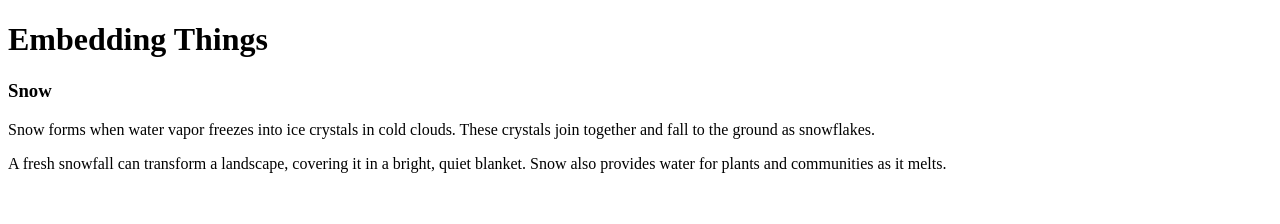
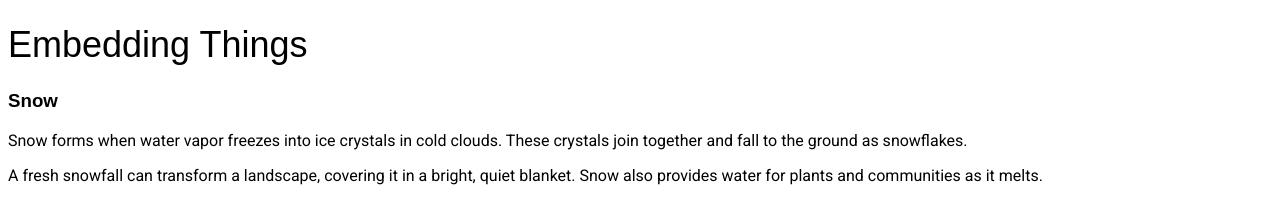
Before and after one commit to geor0238/lv1-week-12, a plain HTML site: page index.html in a window 1280 px wide. Drawn offline with Linux system fonts and the light colour scheme; a web font is replaced by a local one.

Commit message:
font work

```diff
--- a/css/main.css
+++ b/css/main.css
@@ -3,6 +3,8 @@ h1 {
     font-size: 36px;
     font-weight: 137;
 
+    /* for any other font property beyong bold and italic, use font-variation-settings */
+    font-variation-settings: "wdth" 100;
     transition:all 3s;
 }
 
--- a/index.html
+++ b/index.html
@@ -6,6 +6,7 @@
     <link rel="preconnect" href="https://fonts.googleapis.com">
     <link rel="preconnect" href="https://fonts.gstatic.com" crossorigin>
     <link href="https://fonts.googleapis.com/css2?family=Roboto:ital,wght@0,100..900;1,100..900&family=Sour+Gummy:ital,wdth,wght@0,100..125,100..900;1,100..125,100..900&family=Tiny5+Duo:ital,wght@0,100..900;1,100..900&display=swap" rel="stylesheet">
+    <link rel="stylesheet" href="css/main.css">
     <title>Week 12 Embedding External Resources</title>
 </head>
 <body>
```
